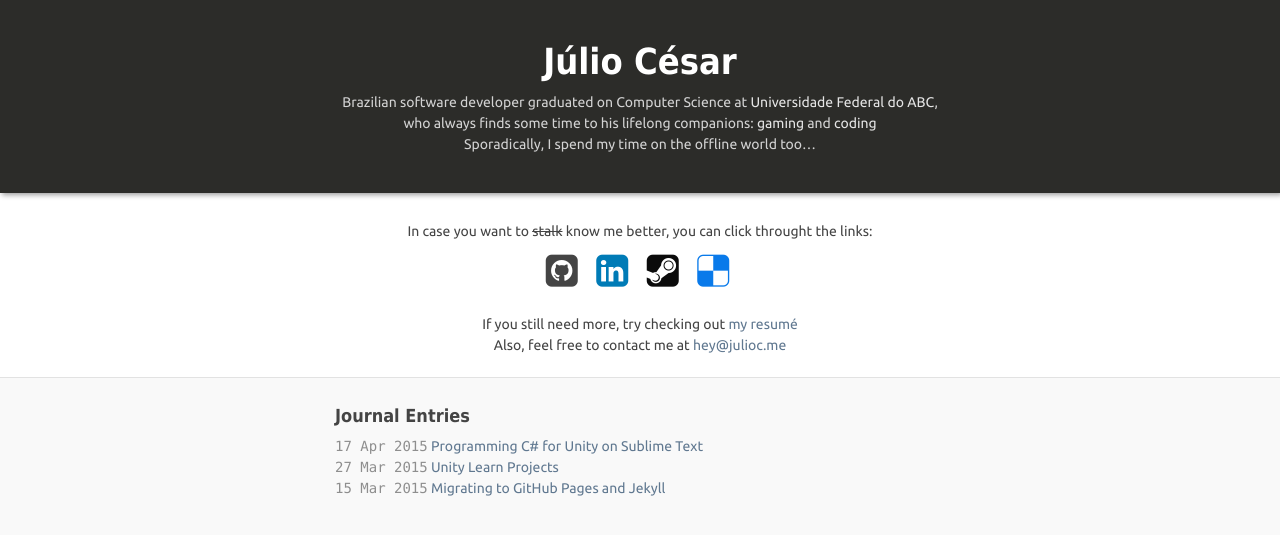
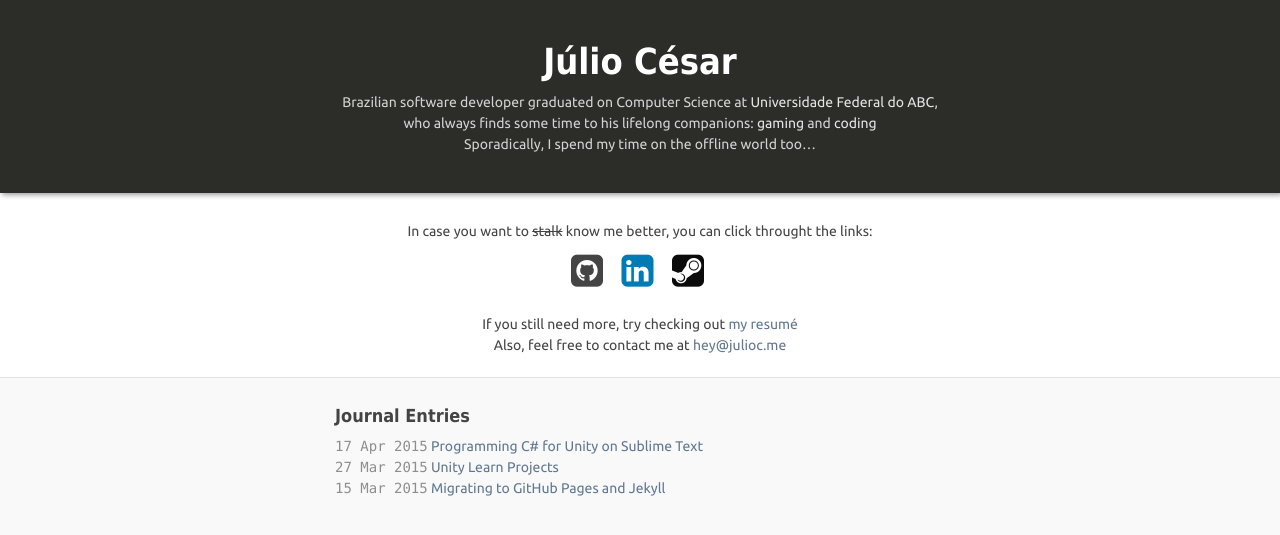
Before and after one commit to JulioC/julioc.github.io, a Jekyll site: the page built from index.html, in a window 1280 px wide. Shown: the top 535 px of the page. Built offline with Jekyll 4.4.1, drawn with Linux system fonts in a browser that asks for light colours; nearby versions of some CDN libraries.

Commit message:
Remove long dead delicious link

```diff
--- a/index.html
+++ b/index.html
@@ -31,11 +31,6 @@ layout: default
           <i class="fa fa-steam-square fa-stack-2x"></i>
         </a>
       </li>
-      <li>
-        <a target="_blank" href="https://delicious.com/julioc0" class="fa-stack fa-lg social-delicious">
-          <i class="fa fa-delicious fa-stack-2x"></i>
-        </a>
-      </li>
     </ul>
     <p>
       If you still need more, try checking out <a href="{{ site.baseurl }}resume/en">my resumé</a><br/>
--- a/style.scss
+++ b/style.scss
@@ -142,14 +142,6 @@ a:hover {
   }
 }
 
-.social-delicious {
-  color: #097AEA;
-
-  &:focus, &:hover, &:active {
-    color: #333333;
-  }
-}
-
 .social-linkedin {
   color: #007bb6;
 
```
